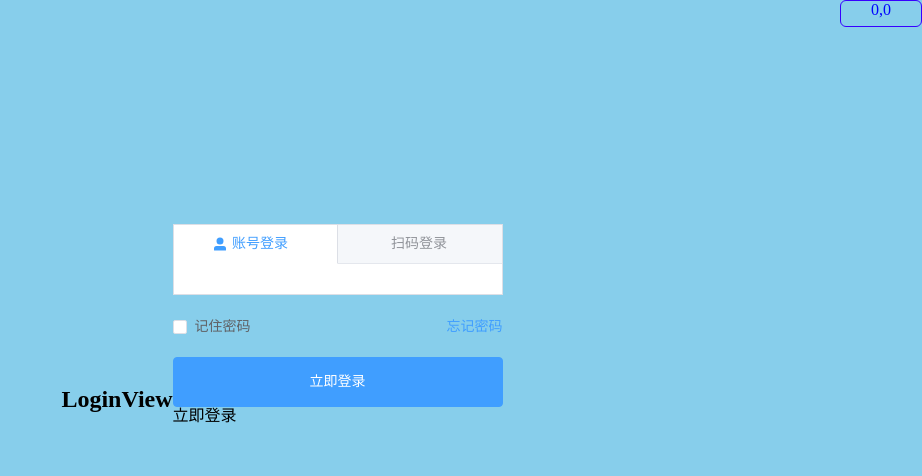
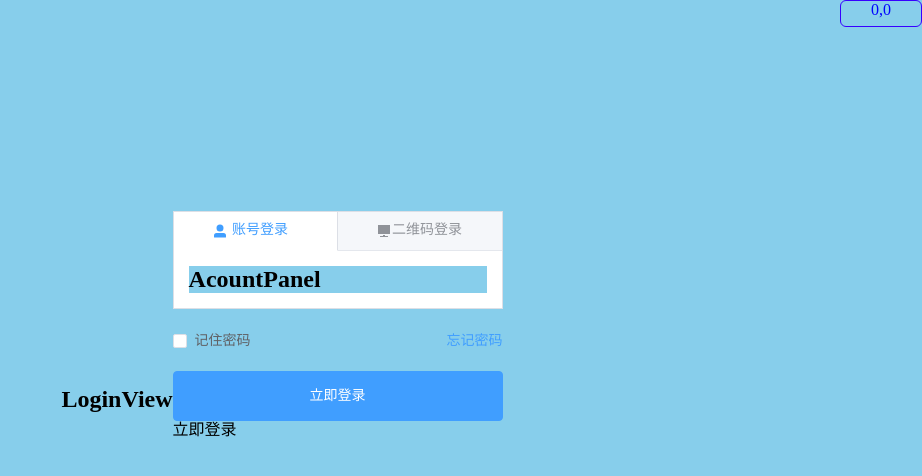
Before and after one commit to pastorgod/cms, a Vue app: page /login in a window 1280 px wide. Shown: the top 476 px of the page, without its empty margins (358-1280 px from the left). Built offline with nearby package versions, Linux system fonts and the light colour scheme; the HTML template or start-up script is replaced by a standard one.

Commit message:
增加路径别名，以及将tabs的页签插槽抽象到一个vue组件中

```diff
--- /dev/null
+++ b/src/views/Login/AcountPanel.vue
@@ -0,0 +1,39 @@
+<!-- eslint-disable vue/multi-word-component-names -->
+<!-- =============================模板============================ -->
+<template>
+   <div class = "AcountPanel">
+       <h2>AcountPanel</h2>
+   </div>
+</template>
+
+
+<!-- =============================代码============================ -->
+<script setup lang="ts">
+
+import { ref, computed, watch, onMounted, resolveComponent } from 'vue'
+
+//方法委托类Action-Action6
+//import { type Action } from '@/config/delegate'
+
+//定义参数
+const props = defineProps<{
+  //foo: string
+  //func: Aciton
+}>()
+
+//定义事件
+const emit = defineEmits<{
+  //change: [id: number] // 具名元组语法
+}>()
+
+</script>
+
+
+<!-- =============================样式============================ -->
+<style lang="less" scoped>
+.AcountPanel {
+  width: 100%;
+  height: 100%;
+  background-color:#87ceeb;
+}
+</style>
--- a/src/views/Login/LoginPanel.vue
+++ b/src/views/Login/LoginPanel.vue
@@ -2,25 +2,29 @@
 <!-- =============================模板============================ -->
 <template>
   <div class="LoginPanel">
-    <div class="tabs">
-      <el-tabs type="border-card" stretch>
-        <el-tab-pane>
+    <div>
+      <el-tabs type="border-card" stretch v-model="activeName">
+
+        <!-- 账号登录面板 -->
+        <el-tab-pane name="account">
           <template #label>
-            <div class="tabs-child">
-              <span class="tabs-icon">
-                <el-icon size="16"><UserFilled /></el-icon>
-              </span>
-              <span>账号登录</span>
-            </div>
+            <TabSlot label="账号登录" icon="UserFilled" :size="16" />
           </template>
+          <AcountPanel />
+        </el-tab-pane>
 
-          <div></div>
-          <div></div>
+        <!-- 二维码登录面板 -->
+        <el-tab-pane name="qrcode" class="qrcode-panel">
+          <template #label>
+            <TabSlot label="二维码登录" icon="Platform" :size="16" />
+          </template>
+          <img  src="@public/qrcode.png" alt="二维码" />
         </el-tab-pane>
-        <el-tab-pane label="扫码登录"></el-tab-pane>
+
       </el-tabs>
     </div>
-    <div class="controls">
+
+    <div class="options">
       <el-checkbox id="" v-model="isSavePassword" label="记住密码" size="large" />
       <el-link href="#" type="primary">忘记密码</el-link>
     </div>
@@ -33,20 +37,13 @@
 
 <!-- =============================代码============================ -->
 <script setup lang="ts">
+
 //#region 引入模块
 import { ref, computed, watch, onMounted } from 'vue'
-//传入属性参数
-//import { type Action } from '@/config/delegate'
+import AcountPanel from './AcountPanel.vue'
+import TabSlot from './TabSlot.vue'
 
-const props = defineProps<{
-  //foo: string
-  //func: Aciton
-}>()
-
-//子控件发出事件
-const emit = defineEmits<{
-  //change: [id: number] // 具名元组语法
-}>()
+const activeName = ref('account')
 
 let isSavePassword = ref(false)
 
@@ -59,45 +56,22 @@ function loginHanle() {}
   width: 330px;
   margin-bottom: 150px;
 
-  .tabs{
-    .tabs-child{
-      width: 70%;
-      display: flex;
-      justify-content: center; /* 水平居中 */
-      align-items: center;      /* 垂直居中（可选） */
-    }
-    .tabs-child span:nth-child(1){
-        display: flex;
-        flex:0.3;
-      }
-      .tabs-child span:nth-child(2){
-        display: flex;
-        flex:1;
-      }
-  }
-
-  .icon {
-    display: flex;
-    align-items: center;
-    justify-content: center;
-    .text {
-      margin-left: 5px;
-    }
-  }
-  .controls {
+  .options {
     margin-top: 12px;
     display: flex;
     justify-content: space-between;
   }
+
   .login-btn {
     margin-top: 10px;
     width: 100%;
     --el-button-size: 50px;
   }
-
-  // display: flex;
-  // align-items: center;
-  // justify-content: center;
-  // background-color:#0bd30b;
+  .qrcode-panel{
+    width: 100%;
+    display: flex;
+    align-items: center;
+    justify-content: center;
+  }
 }
 </style>
--- /dev/null
+++ b/src/views/Login/TabSlot.vue
@@ -0,0 +1,45 @@
+<!-- eslint-disable vue/multi-word-component-names -->
+<!-- =============================模板============================ -->
+<template>
+  <div class="TabSlot">
+    <span class="tabs-icon">
+      <el-icon :size="size">
+        <!-- <component :is="icon" /> -->
+        <!--  这里是一个动态组件，is绑定已经注册的组件名也是可以的，习惯起见,自己获取组件再传进来吧 -->
+        <component :is="resolveComponent(icon)" />
+      </el-icon>
+    </span>
+    <span>{{ label }}</span>
+  </div>
+</template>
+
+<!-- =============================代码============================ -->
+<script setup lang="ts">
+import { ref, computed, watch, onMounted, resolveComponent } from 'vue'
+
+//定义参数
+defineProps<{
+  icon: string
+  label: string
+  size: number
+}>()
+
+</script>
+
+<!-- =============================样式============================ -->
+<style lang="less" scoped>
+.TabSlot {
+  width: 70%;
+  display: flex;
+  justify-content: center; /* 水平居中 */
+  align-items: center; /* 垂直居中（可选） */
+}
+.TabSlot span:nth-child(1) {
+  display: flex;
+  flex: 0.3;
+}
+.TabSlot span:nth-child(2) {
+  display: flex;
+  flex: 1;
+}
+</style>
--- a/tsconfig.app.json
+++ b/tsconfig.app.json
@@ -10,7 +10,10 @@
     "noImplicitAny": false,
 
     "paths": {
-      "@/*": ["./src/*"]
+      "@/*": ["./src/*"],
+      "@public/*": ["./public/*"],
+      "@view/*": ["./src/view/*"],
+      "@service/*": ["./src/service/*"],
     }
   }
 }
--- a/vite.config.ts
+++ b/vite.config.ts
@@ -12,7 +12,10 @@ export default defineConfig({
   ],
   resolve: {
     alias: {
-      '@': fileURLToPath(new URL('./src', import.meta.url))
+      '@': fileURLToPath(new URL('./src', import.meta.url)),
+      '@public': fileURLToPath(new URL('./public', import.meta.url)),
+      '@view': fileURLToPath(new URL('./src/view', import.meta.url)),
+      '@service': fileURLToPath(new URL('./src/service', import.meta.url)),
     },
   },
 })
```
Also changed, not shown: note/业务开发流/0.路径别名设置.md (added, +55 -0 lines), note/业务开发流/5.tabs页抽象成自定义组件.md (added, +29 -0 lines), public/qrcode.png (added), 1 other file (tests, documents, lock files or other folders).
